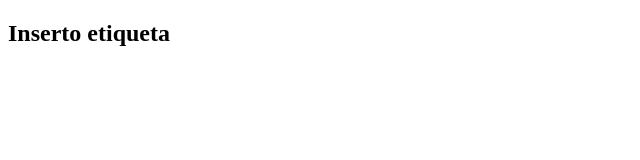
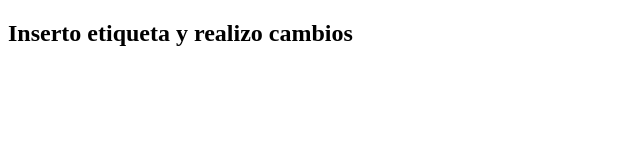
Before and after one commit to mapulgarin2/ejemplogithub, a plain HTML site: page index.html in a window 1280 px wide. Shown: the whole page, without its empty margins (0-640 px from the left). Drawn offline with Linux system fonts and the light colour scheme.

Commit message:
Realizo cambio

```diff
--- a/index.html
+++ b/index.html
@@ -7,7 +7,7 @@
     <title>Document</title>
 </head>
 <body>
-    <h2>Inserto etiqueta</h2>
+    <h2>Inserto etiqueta y realizo cambios</h2>
 
 </body>
 </html>
```
